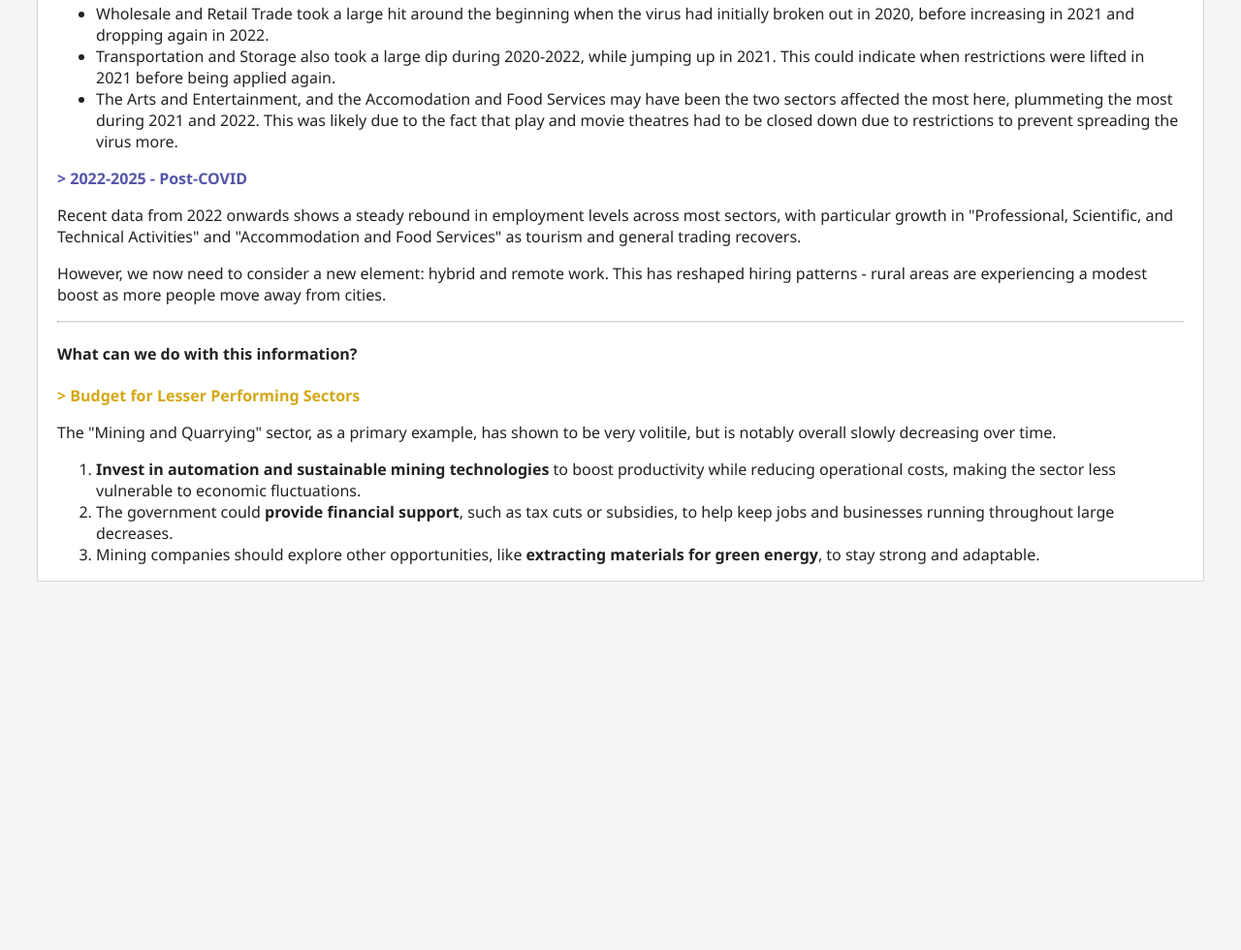
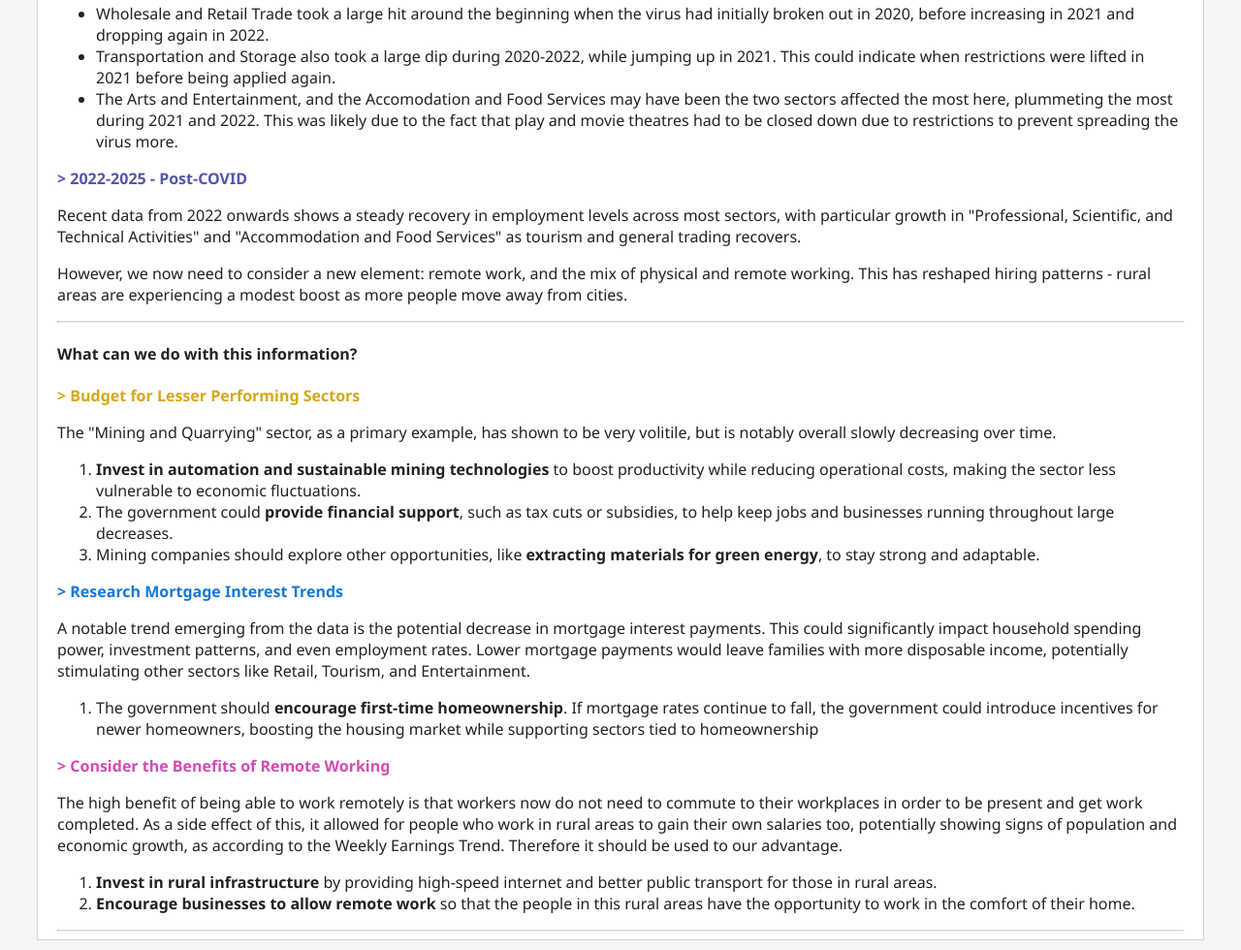
Before and after one commit to KittyCatGamer123/computer-science-lc-2025, a plain HTML site: page Artefact/artefact.html in a window 1280 px wide. Shown: the part 1964-2944 px from the top of the page at 97% size. Before the commit the page ends 2594 px from the top, so only its background shows below. Drawn offline with Linux system fonts and the light colour scheme; no server answers.

Commit message:
Analysis Complete

```diff
--- a/Artefact/artefact.html
+++ b/Artefact/artefact.html
@@ -174,8 +174,8 @@
             </ul>
 
             <p style="color:#55A"><b>> 2022-2025 - Post-COVID</b></p>
-            <p>Recent data from 2022 onwards shows a steady rebound in employment levels across most sectors, with particular growth in "Professional, Scientific, and Technical Activities" and "Accommodation and Food Services" as tourism and general trading recovers.</p>
-            <p>However, we now need to consider a new element: hybrid and remote work. This has reshaped hiring patterns - rural areas are experiencing a modest boost as more people move away from cities. </p>
+            <p>Recent data from 2022 onwards shows a steady recovery in employment levels across most sectors, with particular growth in "Professional, Scientific, and Technical Activities" and "Accommodation and Food Services" as tourism and general trading recovers.</p>
+            <p>However, we now need to consider a new element: remote work, and the mix of physical and remote working. This has reshaped hiring patterns - rural areas are experiencing a modest boost as more people move away from cities. </p>
             <hr/>
 
             <h4>What can we do with this information?</h4>
@@ -186,6 +186,21 @@
                 <li>The government could <b>provide financial support</b>, such as tax cuts or subsidies, to help keep jobs and businesses running throughout large decreases.</li>
                 <li>Mining companies should explore other opportunities, like <b>extracting materials for green energy</b>, to stay strong and adaptable.</li>
             </ol>
+
+            <p style="color:rgb(21, 120, 213)"><b>> Research Mortgage Interest Trends</b></p>
+            <p>A notable trend emerging from the data is the potential decrease in mortgage interest payments. This could significantly impact household spending power, investment patterns, and even employment rates. Lower mortgage payments would leave families with more disposable income, potentially stimulating other sectors like Retail, Tourism, and Entertainment.</p>
+            <ol>
+                <li>The government should <b>encourage first-time homeownership</b>. If mortgage rates continue to fall, the government could introduce incentives for newer homeowners, boosting the housing market while supporting sectors tied to homeownership</li>
+            </ol>
+
+            <p style="color:rgb(211, 74, 181)"><b>> Consider the Benefits of Remote Working</b></p>
+            <p>The high benefit of being able to work remotely is that workers now do not need to commute to their workplaces in order to be present and get work completed. As a side effect of this, it allowed for people who work in rural areas to gain their own salaries too, potentially showing signs of population and economic growth, as according to the Weekly Earnings Trend. Therefore it should be used to our advantage.</p>
+            <ol>
+                <li><b>Invest in rural infrastructure</b> by providing high-speed internet and better public transport for those in rural areas.</li>
+                <li><b>Encourage businesses to allow remote work</b> so that the people in this rural areas have the opportunity to work in the comfort of their home.</li>
+            </ol>
+
+            <hr/>
         </div>
     </div>
 </body>
```
Also changed, not shown: Report/index.html (+1 -0 lines).
